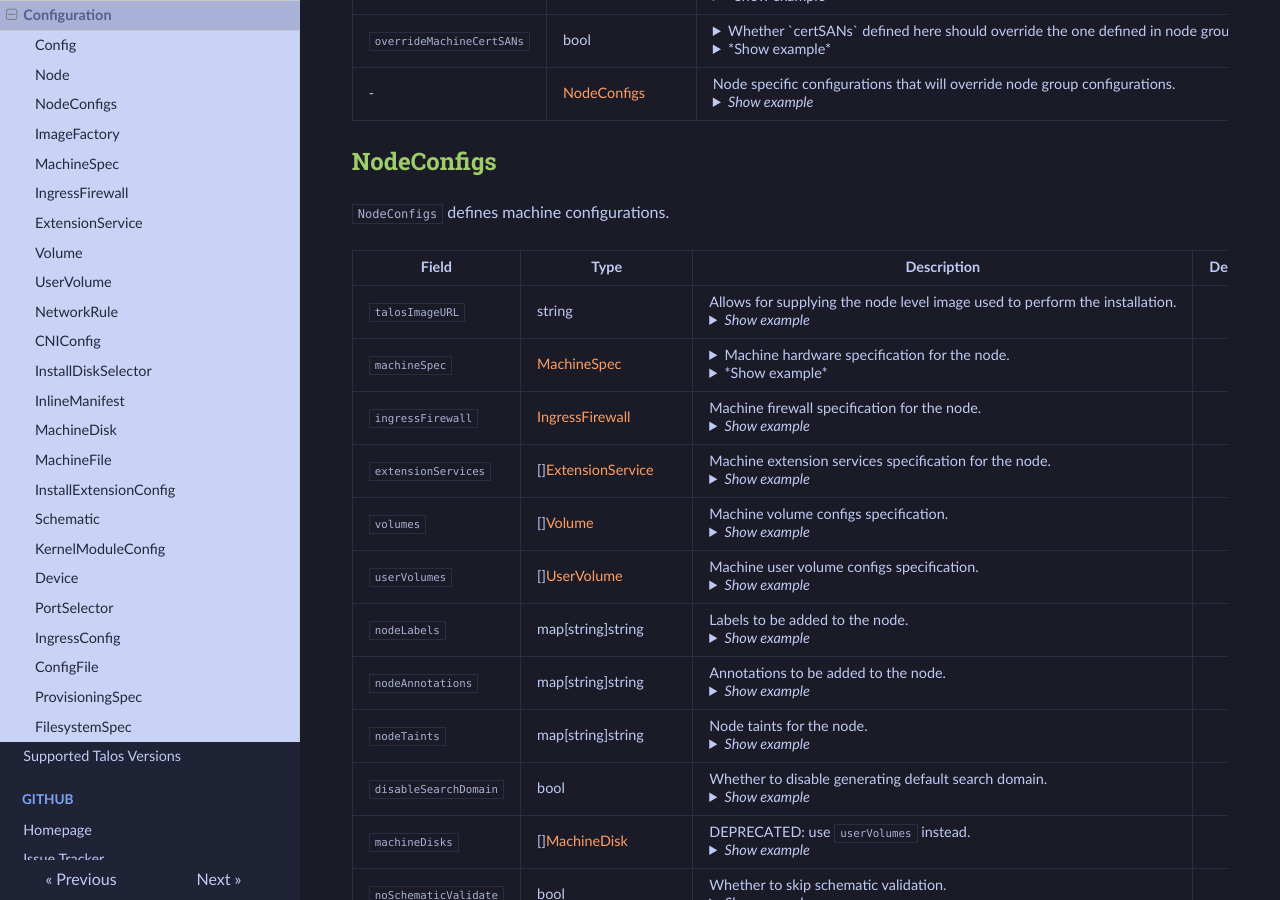
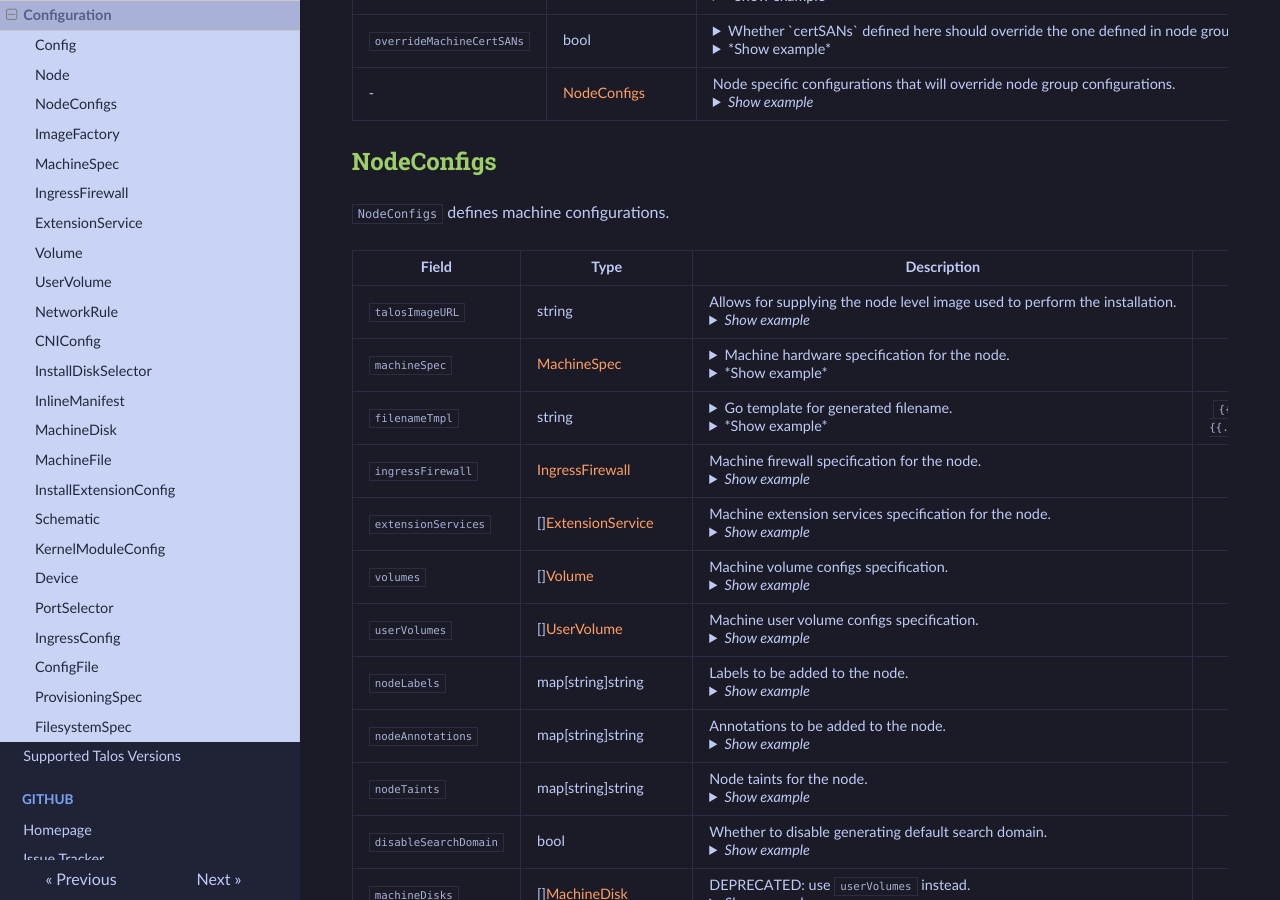
Before and after one commit to budimanjojo/talhelper, an MkDocs documentation site: the page built from docs/docs/reference/configuration.md, in a window 1280 px wide and 900 px high, scrolled down 1723 px. Built offline with MkDocs 1.6.1, drawn with Linux system fonts in a browser that asks for light colours; emoji names are drawn with the system emoji font.

Commit message:
docs(reference): update docs
Signed-off-by: budimanjojo <budimanjojo@gmail.com>

````diff
--- a/docs/docs/reference/configuration.md
+++ b/docs/docs/reference/configuration.md
@@ -448,6 +448,18 @@ machineSpec:
 ```
 </summary></td>
 <td markdown="1" align="center">`nil`</td>
+<td markdown="1" align="center">:negative_squared_cross_mark:</td>
+</tr>
+
+<tr markdown="1">
+<td markdown="1">`filenameTmpl`</td>
+<td markdown="1">string</td>
+<td markdown="1"><details><summary>Go template for generated filename.</summary>Available placeholders: `ClusterName`,`Hostname`,`IPAddress`, `Role`</details><details><summary>*Show example*</summary>
+```yaml
+filenameTmpl: "{{.ClusterName}}-{{.Role}}-{{.Hostname}}.yaml"
+```
+</summary></td>
+<td markdown="1" align="center">`{{.ClusterName}}-{{.Hostname}}.yaml`</td>
 <td markdown="1" align="center">:negative_squared_cross_mark:</td>
 </tr>
 
````
